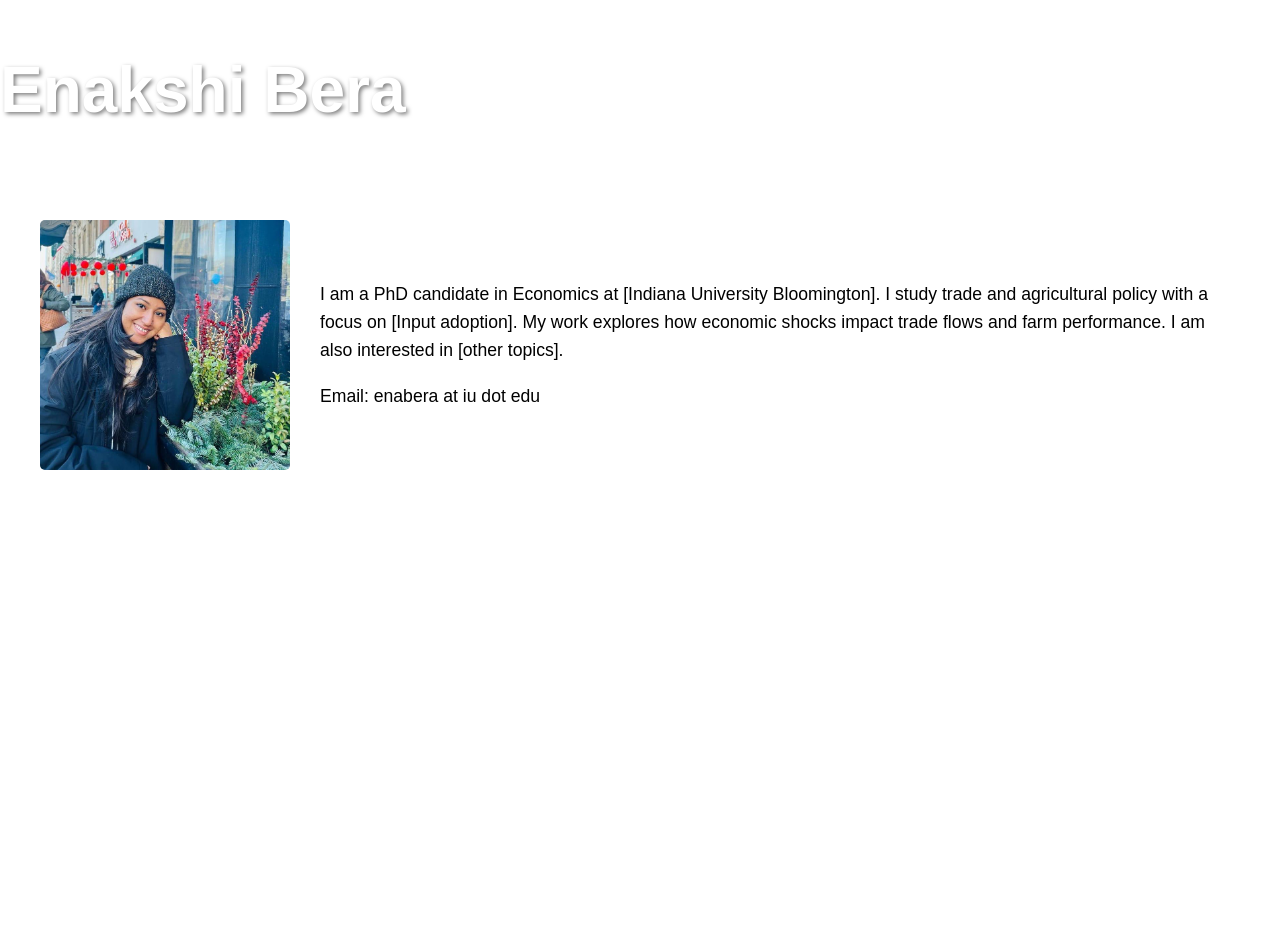
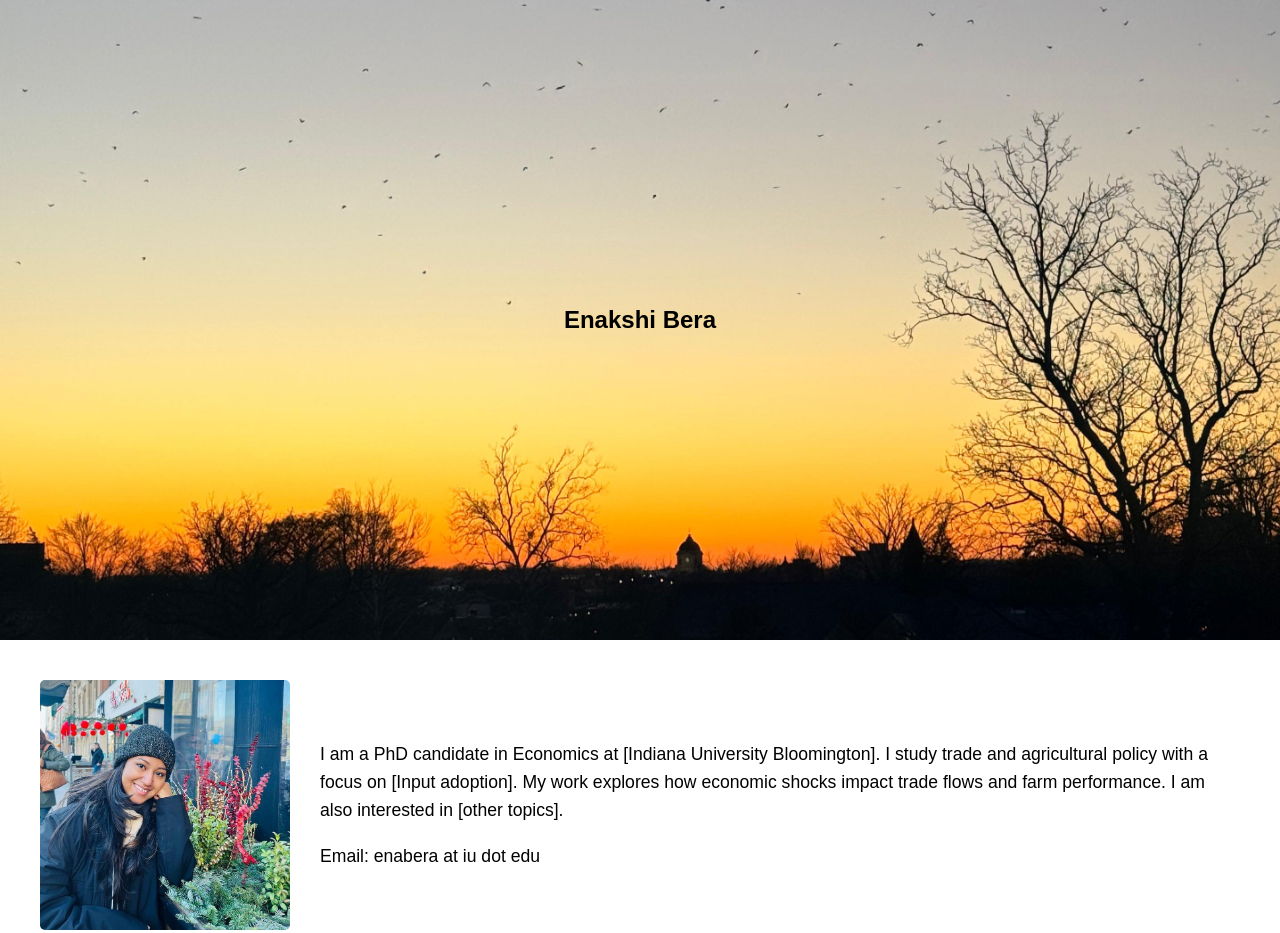
Before and after one commit to EnakshiBera/enabera.github.io, a plain HTML site: page index.html in a window 1280 px wide. Before the commit the page ends 800 px from the top, so only its background shows below. Drawn offline with Linux system fonts and the light colour scheme.

Commit message:
index.html

```diff
--- a/index.html
+++ b/index.html
@@ -8,9 +8,10 @@
 <body>
 
 <!-- Hero Section -->
-<section class="sunset_1">
+<section class="hero">
   <h1>Enakshi Bera</h1>
 </section>
+
 
 <!-- Bio Section -->
 <section class="bio">
```
